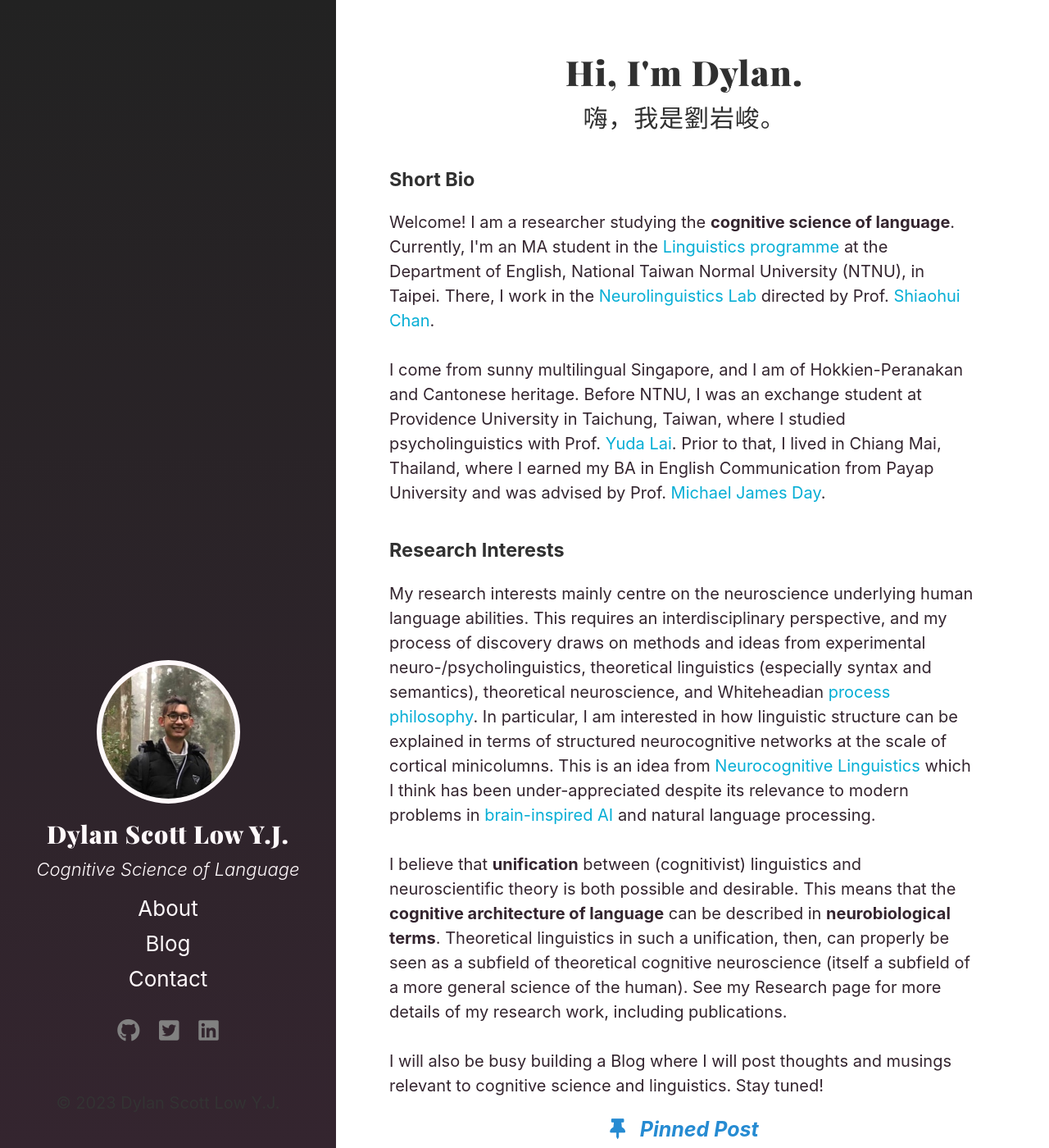
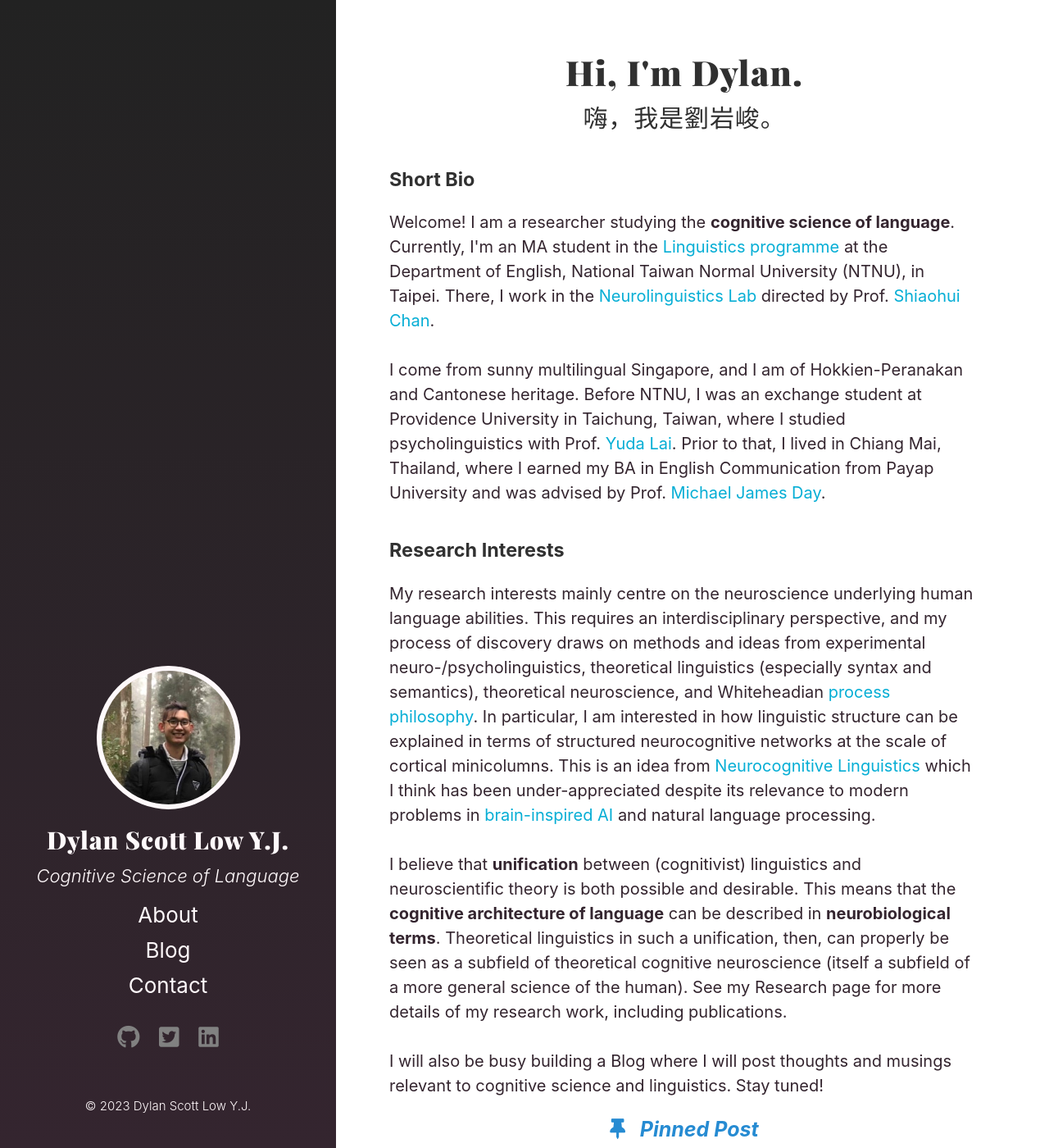
Before and after one commit to dylanscottlow/dylanscottlow.github.io, a Jekyll site: the page built from index.html, in a window 1280 px wide and 1400 px high. Shown: the whole window at 82% size. Built offline with Jekyll 4.4.1, drawn with Linux system fonts in a browser that asks for light colours; the list of posts is cut into pages by our own code; a style sheet for code colours, icons or effects is not loaded.

Commit message:
Change copyright colour

```diff
--- a/_sass/modules/_extras.scss
+++ b/_sass/modules/_extras.scss
@@ -1,5 +1,8 @@
+// copyright line
 .footer {
-  color: #333;
+  color: $snow;
+  font-size: 0.75rem;
+  font-weight: 300;
 }
 
 .hr {
```
